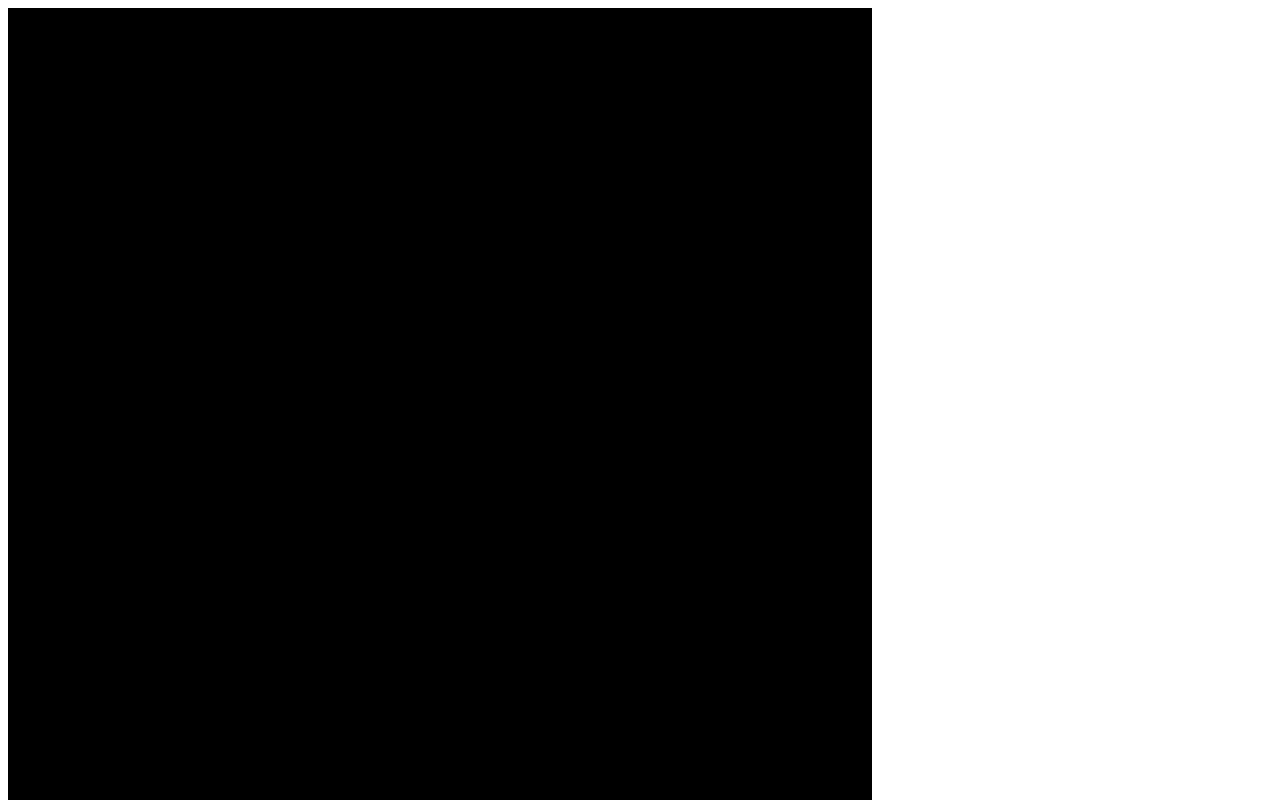
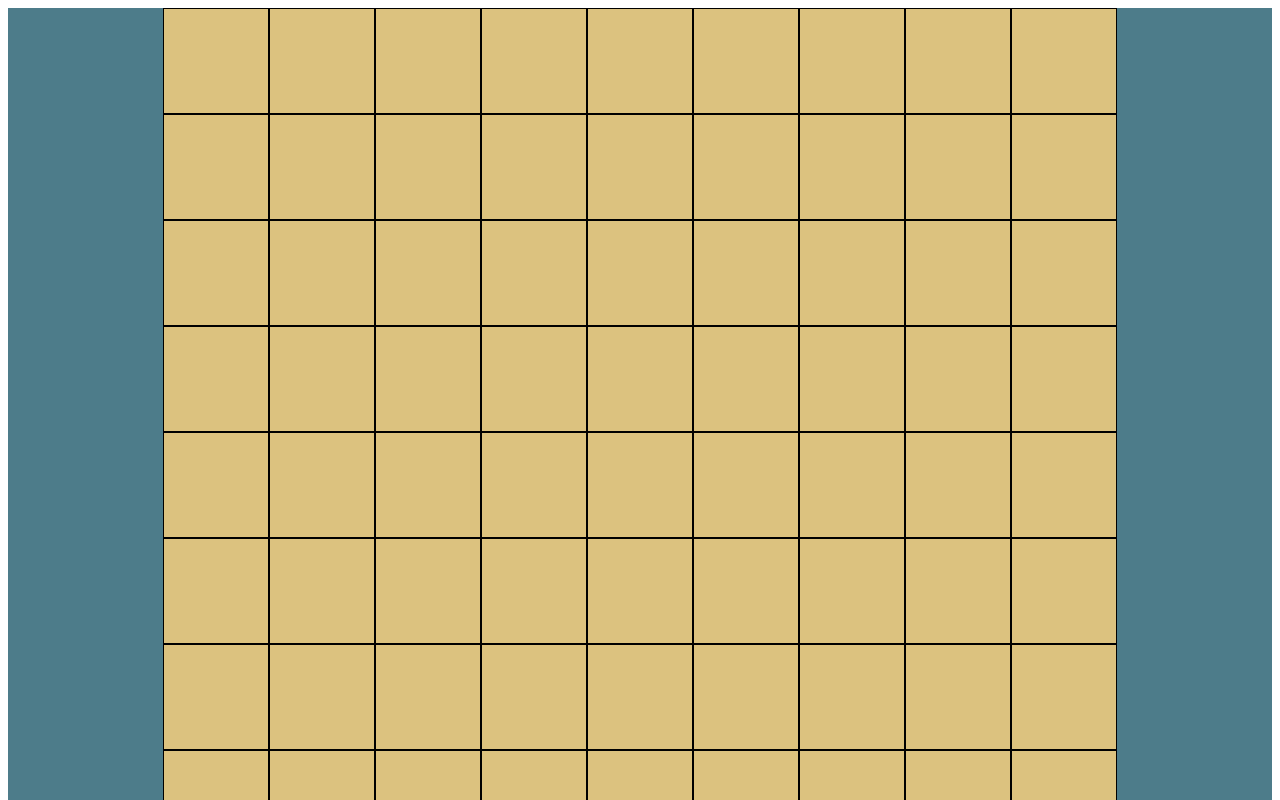
Before and after one commit to Pistaco/Shogi, a React (Create React App) app in the folder src/front-end/: page / in a window 1280 px wide. Shown: the top 800 px of the page. Built offline with nearby package versions, Linux system fonts and the light colour scheme.

Commit message:
context-Coordenada

```diff
--- a/src/front-end/src/App.js
+++ b/src/front-end/src/App.js
@@ -1,10 +1,22 @@
 import react from "react";
+import styled from "styled-components";
+import CoordenadaProvider from "./contexts/contextCoordenada";
 import Tablero from "./components/tablero";
+
+const AppStyle = styled.div`
+  display: flex;
+  align-content: center;
+  justify-content: center;
+  background-color: #4D7C8A;
+  margin: 0;
+`;
 
 function App() {
   return (
     <div className="App">
-      <Tablero/>
+        <AppStyle>
+          <Tablero/>
+        </AppStyle>
     </div>
   );
 }
--- /dev/null
+++ b/src/front-end/src/components/casilla.js
@@ -0,0 +1,4 @@
+import react, {useContext, useState} from "react";
+import styled from "styled-components";
+
+export default Casilla;
--- a/src/front-end/src/components/tablero.js
+++ b/src/front-end/src/components/tablero.js
@@ -1,69 +1,72 @@
-import react, { createContext, useContext, useState } from "react";
-import styled from "styled-components"
+import react, { createContext, useContext, useEffect, useState } from "react";
+import styled from "styled-components";
 
-const for_helper = (element) => {
-    const retu = []
-    for(let i = 1; i < 10; i++) {
-        retu.push(element);
-    }
-    return retu;
-}
 
+const CasillaS = styled.div`
+width: 6.5em;
+height: 6.5em;
+background-color: #DCC27F;
+border: 1px solid black;
+`;
+
+const TableroS = styled.div`
+display: flex;
+padding: 0;
+`
+
+const ColumnaS = styled.div`
+display: flex;
+flex-direction: column;
+`
 const Tablero = () => {
 
-    const TableroS = styled.div`
-    display: flex;
-    padding: 0;
-    `
 
     return(
         <TableroS>
-            <Columna></Columna>
-            <Columna></Columna>
-            <Columna></Columna>
-            <Columna></Columna>
-            <Columna></Columna>
-            <Columna></Columna>
-            <Columna></Columna>
-            <Columna></Columna>
-            <Columna></Columna>
+            <Columna column={1}></Columna>
+            <Columna column={2}></Columna>
+            <Columna column={3}></Columna>
+            <Columna column={4}></Columna>
+            <Columna column={5}></Columna>
+            <Columna column={6}></Columna>
+            <Columna column={7}></Columna>
+            <Columna column={8}></Columna>
+            <Columna column={9}></Columna>
         </TableroS>
+    )
+
+}
+
+
+const Columna = ({column}) => {
+    return (
+        <ColumnaS>
+            <Casilla column={column} row={1}></Casilla>
+            <Casilla column={column} row={2}></Casilla>
+            <Casilla column={column} row={3}></Casilla>
+            <Casilla column={column} row={4}></Casilla>
+            <Casilla column={column} row={5}></Casilla>
+            <Casilla column={column} row={6}></Casilla>
+            <Casilla column={column} row={7}></Casilla>
+            <Casilla column={column} row={8}></Casilla>
+            <Casilla column={column} row={9}></Casilla>
+        </ColumnaS>
+
     )
 }
 
-const Columna = () => {
-    const ColumnaS = styled.div`
-    display: flex;
-    flex-direction: column;
-    `
-    return (
-        <ColumnaS>{for_helper(<Casilla/>)}</ColumnaS>
-    )
-}
+const Casilla = ({row, column}) => {
+    const [coordenada, _] = useState([row, column])
+    const [pieza, moverPieza] = useState(null);
 
-const Casilla = () => {
 
-    const pieza = useState(null);
-    const colorS = (seleccion) => {
-        let variable = ""
-        if (seleccion === "black"){
-            variable = "white"
-            return;
-        }
-        variable = "black"
-    }
-    colorS();
-
-    const CasillaS = styled.div`
-    width: 6em;
-    height: 6em;
-    background-color: black;
-`
     return (
         <CasillaS>
+            {pieza}
         </CasillaS>
     )
 
 }
 
+
 export default Tablero;
--- /dev/null
+++ b/src/front-end/src/contexts/contextCoordenada.js
@@ -0,0 +1,24 @@
+import react, { createContext, useEffect, useState } from "react";
+
+export const CoordenadaContext = createContext();
+const CoordenadaProvider = (props) => {
+    const [coSelecionada, handCoo] = useState(null);
+
+    useEffect(() => {
+        console.log(coSelecionada);
+    }, [coSelecionada]);
+
+
+    return(
+    <CoordenadaContext.Provider
+    value={{
+        coSelecionada,
+        handCoo
+    }}
+    >
+        {props.child}
+    </CoordenadaContext.Provider>
+    )
+}
+
+export default CoordenadaProvider;
--- /dev/null
+++ b/src/front-end/src/helpers/armartablero.js
@@ -0,0 +1,5 @@
+function ArmarTablero (Tablero) {
+    console.log(Tablero);
+}
+
+export default ArmarTablero;
```
Also changed, not shown: src/front-end/src/contexts/contextColor.js (deleted), 1 other file (tests, documents, lock files or other folders).
